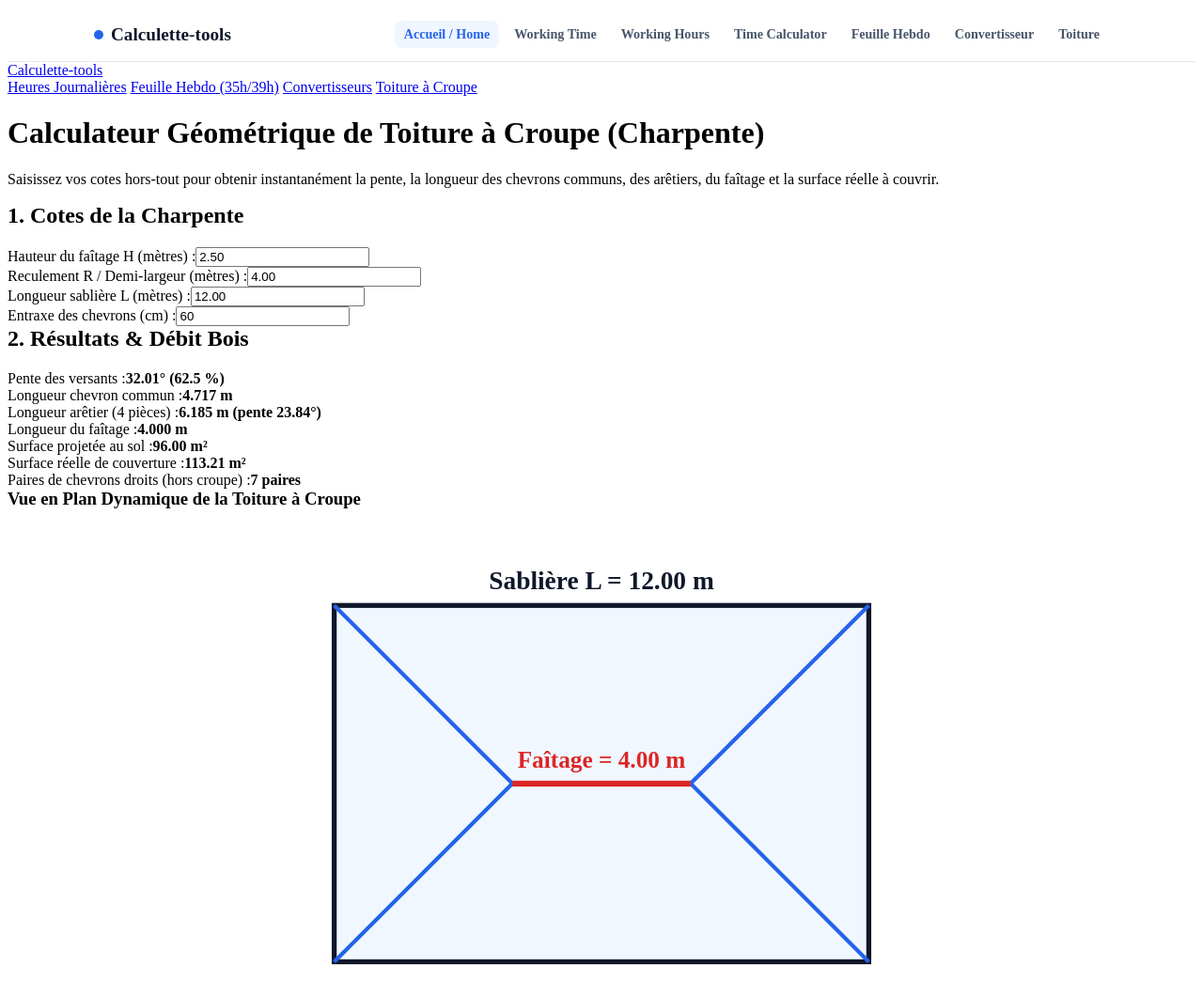
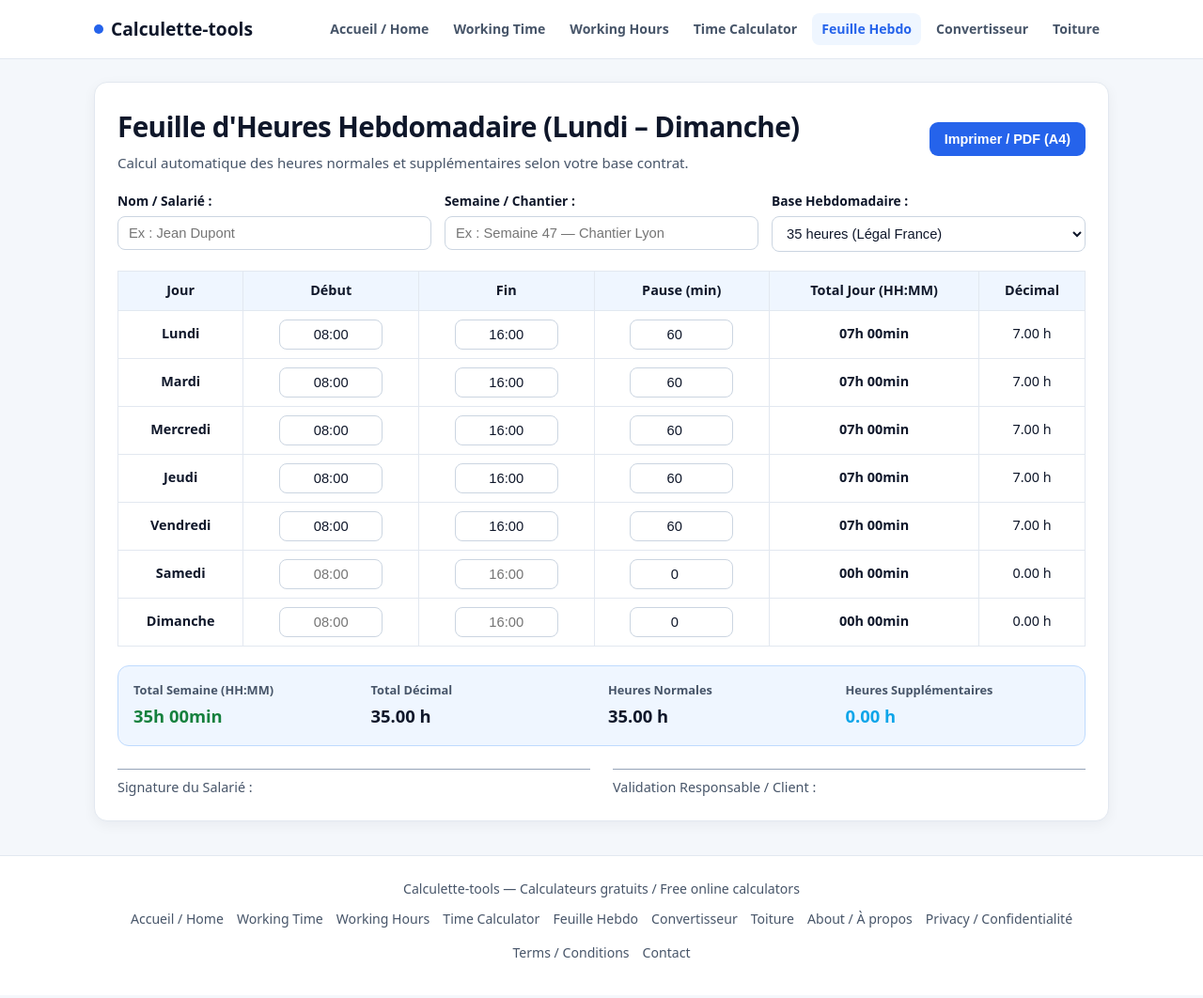
Before and after one commit to Alyasmalikit/calculette-tools, a plain HTML site: page toiture-croupe.html in a window 1280 px wide. Shown: the whole page at 94% size. Drawn offline with Linux system fonts and the light colour scheme.

Commit message:
Update toiture-croupe.html

```diff
--- a/toiture-croupe.html
+++ b/toiture-croupe.html
@@ -1,105 +1,414 @@
 <!DOCTYPE html>
 <html lang="fr">
-<header style="background:#ffffff;border-bottom:1px solid #e2e8f0;">
-  <div style="max-width:1080px;margin:0 auto;padding:14px 20px;display:flex;align-items:center;justify-content:space-between;flex-wrap:wrap;gap:12px;">
-    <a href="index.html" style="font-weight:800;font-size:1.2rem;color:#0f172a;text-decoration:none;display:inline-flex;align-items:center;gap:8px;">
-      <span style="width:10px;height:10px;border-radius:50%;background:#2563eb;display:inline-block;"></span>Calculette-tools
-    </a>
-    <nav style="display:flex;flex-wrap:wrap;gap:6px;">
-      <a href="index.html" style="color:#2563eb;background:#eff6ff;text-decoration:none;font-size:0.88rem;font-weight:600;padding:6px 10px;border-radius:8px;">Accueil / Home</a>
-      <a href="working-time-calculator.html" style="color:#475569;text-decoration:none;font-size:0.88rem;font-weight:600;padding:6px 10px;border-radius:8px;">Working Time</a>
-      <a href="working-hour-calculator.html" style="color:#475569;text-decoration:none;font-size:0.88rem;font-weight:600;padding:6px 10px;border-radius:8px;">Working Hours</a>
-      <a href="time-calculator.html" style="color:#475569;text-decoration:none;font-size:0.88rem;font-weight:600;padding:6px 10px;border-radius:8px;">Time Calculator</a>
-      <a href="feuille-hebdo.html" style="color:#475569;text-decoration:none;font-size:0.88rem;font-weight:600;padding:6px 10px;border-radius:8px;">Feuille Hebdo</a>
-      <a href="convertisseur.html" style="color:#475569;text-decoration:none;font-size:0.88rem;font-weight:600;padding:6px 10px;border-radius:8px;">Convertisseur</a>
-      <a href="toiture-croupe.html" style="color:#475569;text-decoration:none;font-size:0.88rem;font-weight:600;padding:6px 10px;border-radius:8px;">Toiture</a>
+<head>
+<meta charset="UTF-8">
+<meta name="viewport" content="width=device-width, initial-scale=1.0">
+<title>Feuille d'Heures Hebdomadaire (35h/39h) | Calculette-tools</title>
+<meta name="description" content="Calcul automatique des heures normales et supplémentaires selon votre base contrat (35h, 39h, 40h) avec impression PDF.">
+<style>
+  :root {
+    --bg: #f4f7fb;
+    --surface: #ffffff;
+    --ink: #0f172a;
+    --muted: #475569;
+    --border: #e2e8f0;
+    --primary: #2563eb;
+    --primary-hover: #1d4ed8;
+    --soft: #eff6ff;
+    --green: #15803d;
+    --accent: #0ea5e9;
+    --radius: 14px;
+    --shadow: 0 4px 14px rgba(15, 23, 42, 0.05);
+  }
+  * { box-sizing: border-box; }
+  body {
+    margin: 0;
+    font-family: system-ui, -apple-system, "Segoe UI", Roboto, sans-serif;
+    background: var(--bg);
+    color: var(--ink);
+    line-height: 1.55;
+  }
+  .container {
+    max-width: 1080px;
+    margin: 0 auto;
+    padding: 0 20px;
+  }
+
+  /* Unified Header */
+  .site-header {
+    background: var(--surface);
+    border-bottom: 1px solid var(--border);
+  }
+  .nav-bar {
+    display: flex;
+    align-items: center;
+    justify-content: space-between;
+    flex-wrap: wrap;
+    gap: 12px;
+    padding: 14px 0;
+  }
+  .brand {
+    font-weight: 800;
+    font-size: 1.2rem;
+    color: var(--ink);
+    text-decoration: none;
+    display: inline-flex;
+    align-items: center;
+    gap: 8px;
+  }
+  .brand-dot {
+    width: 10px;
+    height: 10px;
+    border-radius: 50%;
+    background: var(--primary);
+    display: inline-block;
+  }
+  .nav-menu {
+    display: flex;
+    flex-wrap: wrap;
+    gap: 6px;
+  }
+  .nav-menu a {
+    color: var(--muted);
+    text-decoration: none;
+    font-size: 0.88rem;
+    font-weight: 600;
+    padding: 6px 10px;
+    border-radius: 8px;
+  }
+  .nav-menu a:hover, .nav-menu a.active {
+    color: var(--primary);
+    background: var(--soft);
+  }
+
+  /* Main Panel */
+  .wrap { padding: 24px 0 36px; }
+  .panel {
+    background: var(--surface);
+    border: 1px solid var(--border);
+    border-radius: var(--radius);
+    padding: 24px;
+    box-shadow: var(--shadow);
+  }
+  .panel-head {
+    display: flex;
+    justify-content: space-between;
+    align-items: center;
+    flex-wrap: wrap;
+    gap: 14px;
+    margin-bottom: 18px;
+  }
+  .panel-head h1 {
+    margin: 0;
+    font-size: clamp(1.4rem, 2.8vw, 1.85rem);
+    letter-spacing: -0.02em;
+  }
+  .panel-head p {
+    margin: 4px 0 0;
+    color: var(--muted);
+    font-size: 0.94rem;
+  }
+  .btn {
+    background: var(--primary);
+    color: #fff;
+    border: none;
+    padding: 10px 16px;
+    border-radius: 9px;
+    font-weight: 600;
+    font-size: 0.9rem;
+    cursor: pointer;
+    text-decoration: none;
+    display: inline-flex;
+    align-items: center;
+    justify-content: center;
+  }
+  .btn:hover { background: var(--primary-hover); }
+
+  /* Meta Inputs */
+  .meta-grid {
+    display: grid;
+    grid-template-columns: repeat(auto-fit, minmax(220px, 1fr));
+    gap: 14px;
+    margin-bottom: 20px;
+  }
+  label {
+    display: block;
+    font-size: 0.86rem;
+    font-weight: 600;
+    color: var(--ink);
+    margin-bottom: 6px;
+  }
+  input, select {
+    width: 100%;
+    padding: 9px 11px;
+    border: 1px solid #cbd5e1;
+    border-radius: 8px;
+    font-size: 0.92rem;
+    background: #fff;
+    color: var(--ink);
+  }
+  input:focus, select:focus {
+    outline: none;
+    border-color: var(--primary);
+    box-shadow: 0 0 0 3px rgba(37, 99, 235, 0.12);
+  }
+
+  /* Timesheet Table */
+  .table-wrap { overflow-x: auto; margin-bottom: 20px; }
+  table {
+    width: 100%;
+    border-collapse: collapse;
+    font-size: 0.9rem;
+  }
+  th, td {
+    padding: 9px 10px;
+    border: 1px solid var(--border);
+    text-align: center;
+  }
+  th {
+    background: var(--soft);
+    font-weight: 700;
+    color: var(--ink);
+  }
+  td input {
+    max-width: 110px;
+    text-align: center;
+    padding: 7px 8px;
+  }
+
+  /* Summary Stats */
+  .stats {
+    display: grid;
+    grid-template-columns: repeat(auto-fit, minmax(190px, 1fr));
+    gap: 14px;
+    background: var(--soft);
+    border: 1px solid #bfdbfe;
+    border-radius: 12px;
+    padding: 16px;
+    margin-bottom: 22px;
+  }
+  .stat-lbl {
+    display: block;
+    font-size: 0.8rem;
+    font-weight: 600;
+    color: var(--muted);
+    margin-bottom: 4px;
+  }
+  .stat-val {
+    font-size: 1.15rem;
+    font-weight: 800;
+    color: var(--ink);
+  }
+
+  /* Signatures */
+  .sign-box {
+    display: flex;
+    justify-content: space-between;
+    flex-wrap: wrap;
+    gap: 24px;
+    margin-top: 24px;
+    font-size: 0.9rem;
+    color: var(--muted);
+  }
+  .sign-col {
+    flex: 1 1 240px;
+    border-top: 1px solid #94a3b8;
+    padding-top: 8px;
+  }
+
+  /* Unified Footer */
+  .site-footer {
+    border-top: 1px solid var(--border);
+    background: var(--surface);
+    padding: 24px 0 34px;
+    text-align: center;
+    font-size: 0.88rem;
+    color: var(--muted);
+  }
+  .footer-links {
+    margin-top: 10px;
+    display: flex;
+    flex-wrap: wrap;
+    justify-content: center;
+    gap: 14px;
+  }
+  .footer-links a {
+    color: var(--muted);
+    text-decoration: none;
+    font-weight: 500;
+  }
+  .footer-links a:hover { color: var(--primary); }
+
+  @media print {
+    .site-header, .site-footer, .no-print { display: none !important; }
+    body { background: #fff; }
+    .panel { box-shadow: none; border: none; padding: 0; }
+  }
+</style>
+</head>
+<body>
+
+<header class="site-header">
+  <div class="container nav-bar">
+    <a href="index.html" class="brand"><span class="brand-dot"></span>Calculette-tools</a>
+    <nav class="nav-menu">
+      <a href="index.html">Accueil / Home</a>
+      <a href="working-time-calculator.html">Working Time</a>
+      <a href="working-hour-calculator.html">Working Hours</a>
+      <a href="time-calculator.html">Time Calculator</a>
+      <a href="feuille-hebdo.html" class="active">Feuille Hebdo</a>
+      <a href="convertisseur.html">Convertisseur</a>
+      <a href="toiture-croupe.html">Toiture</a>
     </nav>
   </div>
 </header>
-<body>
-<nav class="nav">
-  <div class="nav-inner">
-    <a href="index.html" class="brand">Calculette-tools</a>
-    <div class="nav-links">
-      <a href="index.html">Heures Journalières</a>
-      <a href="feuille-hebdo.html">Feuille Hebdo (35h/39h)</a>
-      <a href="convertisseur.html">Convertisseurs</a>
-      <a href="toiture-croupe.html" class="active">Toiture à Croupe</a>
-    </div>
-  </div>
-</nav>
 
-<main class="wrap">
-  <h1>Calculateur Géométrique de Toiture à Croupe (Charpente)</h1>
-  <p style="color:var(--muted);">Saisissez vos cotes hors-tout pour obtenir instantanément la pente, la longueur des chevrons communs, des arêtiers, du faîtage et la surface réelle à couvrir.</p>
-
-  <div class="layout" id="roof-app">
-    <div class="card">
-      <h2 style="margin-top:0;">1. Cotes de la Charpente</h2>
-      <div class="field"><label>Hauteur du faîtage H (mètres) :</label><input type="number" step="0.01" id="rf-h" value="2.50"></div>
-      <div class="field"><label>Reculement R / Demi-largeur (mètres) :</label><input type="number" step="0.01" id="rf-r" value="4.00"></div>
-      <div class="field"><label>Longueur sablière L (mètres) :</label><input type="number" step="0.01" id="rf-l" value="12.00"></div>
-      <div class="field"><label>Entraxe des chevrons (cm) :</label><input type="number" step="1" id="rf-sp" value="60"></div>
+<main class="container wrap">
+  <div class="panel">
+    <div class="panel-head">
+      <div>
+        <h1>Feuille d'Heures Hebdomadaire (Lundi – Dimanche)</h1>
+        <p>Calcul automatique des heures normales et supplémentaires selon votre base contrat.</p>
+      </div>
+      <button type="button" onclick="window.print()" class="btn no-print">Imprimer / PDF (A4)</button>
     </div>
 
-    <div class="card">
-      <h2 style="margin-top:0;">2. Résultats &amp; Débit Bois</h2>
-      <div id="rf-out"></div>
+    <div class="meta-grid">
+      <div>
+        <label for="emp-name">Nom / Salarié :</label>
+        <input id="emp-name" type="text" placeholder="Ex : Jean Dupont">
+      </div>
+      <div>
+        <label for="wk-site">Semaine / Chantier :</label>
+        <input id="wk-site" type="text" placeholder="Ex : Semaine 47 — Chantier Lyon">
+      </div>
+      <div>
+        <label for="base-hrs">Base Hebdomadaire :</label>
+        <select id="base-hrs">
+          <option value="35" selected>35 heures (Légal France)</option>
+          <option value="39">39 heures (BTP / Hôtellerie)</option>
+          <option value="40">40 heures (Suisse / International)</option>
+        </select>
+      </div>
     </div>
-  </div>
 
-  <div class="svg-box">
-    <h3 style="margin-top:0;">Vue en Plan Dynamique de la Toiture à Croupe</h3>
-    <svg id="roof-svg" viewBox="0 0 600 260" style="max-width:100%;height:auto;"></svg>
+    <div class="table-wrap">
+      <table>
+        <thead>
+          <tr>
+            <th>Jour</th>
+            <th>Début</th>
+            <th>Fin</th>
+            <th>Pause (min)</th>
+            <th>Total Jour (HH:MM)</th>
+            <th>Décimal</th>
+          </tr>
+        </thead>
+        <tbody id="wk-body"></tbody>
+      </table>
+    </div>
+
+    <div class="stats">
+      <div>
+        <span class="stat-lbl">Total Semaine (HH:MM)</span>
+        <span class="stat-val" id="wk-hm" style="color:var(--green);">00h 00min</span>
+      </div>
+      <div>
+        <span class="stat-lbl">Total Décimal</span>
+        <span class="stat-val" id="wk-dec">0.00 h</span>
+      </div>
+      <div>
+        <span class="stat-lbl">Heures Normales</span>
+        <span class="stat-val" id="wk-norm">0.00 h</span>
+      </div>
+      <div>
+        <span class="stat-lbl">Heures Supplémentaires</span>
+        <span class="stat-val" id="wk-ot" style="color:var(--accent);">0.00 h</span>
+      </div>
+    </div>
+
+    <div class="sign-box">
+      <div class="sign-col">Signature du Salarié :</div>
+      <div class="sign-col">Validation Responsable / Client :</div>
+    </div>
   </div>
 </main>
 
+<footer class="site-footer">
+  <div class="container">
+    <div>Calculette-tools — Calculateurs gratuits / Free online calculators</div>
+    <div class="footer-links">
+      <a href="index.html">Accueil / Home</a>
+      <a href="working-time-calculator.html">Working Time</a>
+      <a href="working-hour-calculator.html">Working Hours</a>
+      <a href="time-calculator.html">Time Calculator</a>
+      <a href="feuille-hebdo.html">Feuille Hebdo</a>
+      <a href="convertisseur.html">Convertisseur</a>
+      <a href="toiture-croupe.html">Toiture</a>
+      <a href="about.html">About / À propos</a>
+      <a href="privacy.html">Privacy / Confidentialité</a>
+      <a href="terms.html">Terms / Conditions</a>
+      <a href="contact.html">Contact</a>
+    </div>
+  </div>
+</footer>
+
 <script>
 (function(){
-  function calc(){
-    const H=parseFloat(document.getElementById('rf-h').value)||0;
-    const R=parseFloat(document.getElementById('rf-r').value)||0;
-    const L=parseFloat(document.getElementById('rf-l').value)||0;
-    const sp=(parseFloat(document.getElementById('rf-sp').value)||60)/100;
-    if(H<=0||R<=0||L<=0) return;
+  const days = ['Lundi','Mardi','Mercredi','Jeudi','Vendredi','Samedi','Dimanche'];
+  const tbody = document.getElementById('wk-body');
+  const baseSel = document.getElementById('base-hrs');
 
-    const pitchDeg=Math.atan(H/R)*(180/Math.PI);
-    const pitchPct=(H/R)*100;
-    const common=Math.hypot(H,R);
-    const hipPlan=Math.hypot(R,R);
-    const hipLen=Math.hypot(H,hipPlan);
-    const hipDeg=Math.atan(H/hipPlan)*(180/Math.PI);
-    const ridge=Math.max(0,L-2*R);
-    const planArea=L*(2*R);
-    const trueArea=planArea/Math.cos(pitchDeg*Math.PI/180);
-    const commonPairs=ridge>0?Math.floor(ridge/sp)+1:0;
+  days.forEach((d, i) => {
+    const tr = document.createElement('tr');
+    tr.innerHTML = `
+      <td><strong>${d}</strong></td>
+      <td><input type="text" data-d="${i}" data-k="s" value="${i < 5 ? '08:00' : ''}" placeholder="08:00"></td>
+      <td><input type="text" data-d="${i}" data-k="e" value="${i < 5 ? '16:00' : ''}" placeholder="16:00"></td>
+      <td><input type="number" data-d="${i}" data-k="b" value="${i < 5 ? 60 : 0}"></td>
+      <td><strong id="d-hm-${i}">00h 00min</strong></td>
+      <td><span id="d-dec-${i}">0.00 h</span></td>
+    `;
+    tbody.appendChild(tr);
+  });
 
-    document.getElementById('rf-out').innerHTML=`
-      <div class="res-row"><span>Pente des versants :</span><strong>${pitchDeg.toFixed(2)}° (${pitchPct.toFixed(1)} %)</strong></div>
-      <div class="res-row"><span>Longueur chevron commun :</span><strong>${common.toFixed(3)} m</strong></div>
-      <div class="res-row"><span>Longueur arêtier (4 pièces) :</span><strong>${hipLen.toFixed(3)} m (pente ${hipDeg.toFixed(2)}°)</strong></div>
-      <div class="res-row"><span>Longueur du faîtage :</span><strong>${ridge.toFixed(3)} m</strong></div>
-      <div class="res-row"><span>Surface projetée au sol :</span><strong>${planArea.toFixed(2)} m²</strong></div>
-      <div class="res-row"><span>Surface réelle de couverture :</span><strong style="color:var(--green);">${trueArea.toFixed(2)} m²</strong></div>
-      <div class="res-row"><span>Paires de chevrons droits (hors croupe) :</span><strong>${commonPairs} paires</strong></div>`;
+  function parseHM(v) {
+    const p = String(v || '').split(':');
+    if (p.length !== 2 || p[0] === '' || p[1] === '') return null;
+    const h = Number(p[0]), m = Number(p[1]);
+    return (isNaN(h) || isNaN(m) || h < 0 || h > 23 || m < 0 || m > 59) ? null : h * 60 + m;
+  }
 
-    // Draw scaled plan SVG
-    const W=2*R;
-    const scale=Math.min(480/Math.max(L,W), 180/W);
-    const sw=L*scale, sh=W*scale;
-    const x0=(600-sw)/2, y0=(260-sh)/2;
-    const inset=Math.min(sw/2, R*scale);
-    document.getElementById('roof-svg').innerHTML=`
-      <rect x="${x0}" y="${y0}" width="${sw}" height="${sh}" fill="#F0F7FF" stroke="#0F172A" stroke-width="2.5"/>
-      <line x1="${x0}" y1="${y0}" x2="${x0+inset}" y2="${y0+sh/2}" stroke="#2563EB" stroke-width="2"/>
-      <line x1="${x0}" y1="${y0+sh}" x2="${x0+inset}" y2="${y0+sh/2}" stroke="#2563EB" stroke-width="2"/>
-      <line x1="${x0+sw}" y1="${y0}" x2="${x0+sw-inset}" y2="${y0+sh/2}" stroke="#2563EB" stroke-width="2"/>
-      <line x1="${x0+sw}" y1="${y0+sh}" x2="${x0+sw-inset}" y2="${y0+sh/2}" stroke="#2563EB" stroke-width="2"/>
-      <line x1="${x0+inset}" y1="${y0+sh/2}" x2="${x0+sw-inset}" y2="${y0+sh/2}" stroke="#DC2626" stroke-width="3"/>
-      <text x="300" y="${y0-8}" text-anchor="middle" font-size="13" fill="#0F172A" font-weight="bold">Sablière L = ${L.toFixed(2)} m</text>
-      <text x="300" y="${y0+sh/2-8}" text-anchor="middle" font-size="12" fill="#DC2626" font-weight="bold">Faîtage = ${ridge.toFixed(2)} m</text>`;
+  function fmtHM(m) {
+    return String(Math.floor(m / 60)).padStart(2, '0') + 'h ' + String(Math.round(m % 60)).padStart(2, '0') + 'min';
   }
-  document.getElementById('roof-app').addEventListener('input',calc);
+
+  function calc() {
+    let sum = 0;
+    for (let i = 0; i < 7; i++) {
+      const s = parseHM(tbody.querySelector(`[data-d="${i}"][data-k="s"]`).value);
+      const e = parseHM(tbody.querySelector(`[data-d="${i}"][data-k="e"]`).value);
+      const b = Number(tbody.querySelector(`[data-d="${i}"][data-k="b"]`).value) || 0;
+      let net = 0;
+      if (s !== null && e !== null) {
+        let d = e - s;
+        if (d < 0) d += 1440;
+        net = Math.max(0, d - b);
+      }
+      sum += net;
+      document.getElementById(`d-hm-${i}`).textContent = fmtHM(net);
+      document.getElementById(`d-dec-${i}`).textContent = (net / 60).toFixed(2) + ' h';
+    }
+    const totDec = sum / 60;
+    const base = Number(baseSel.value) || 35;
+    document.getElementById('wk-hm').textContent = fmtHM(sum);
+    document.getElementById('wk-dec').textContent = totDec.toFixed(2) + ' h';
+    document.getElementById('wk-norm').textContent = Math.min(totDec, base).toFixed(2) + ' h';
+    document.getElementById('wk-ot').textContent = Math.max(0, totDec - base).toFixed(2) + ' h';
+  }
+
+  tbody.addEventListener('input', calc);
+  baseSel.addEventListener('change', calc);
   calc();
 })();
 </script>
```
